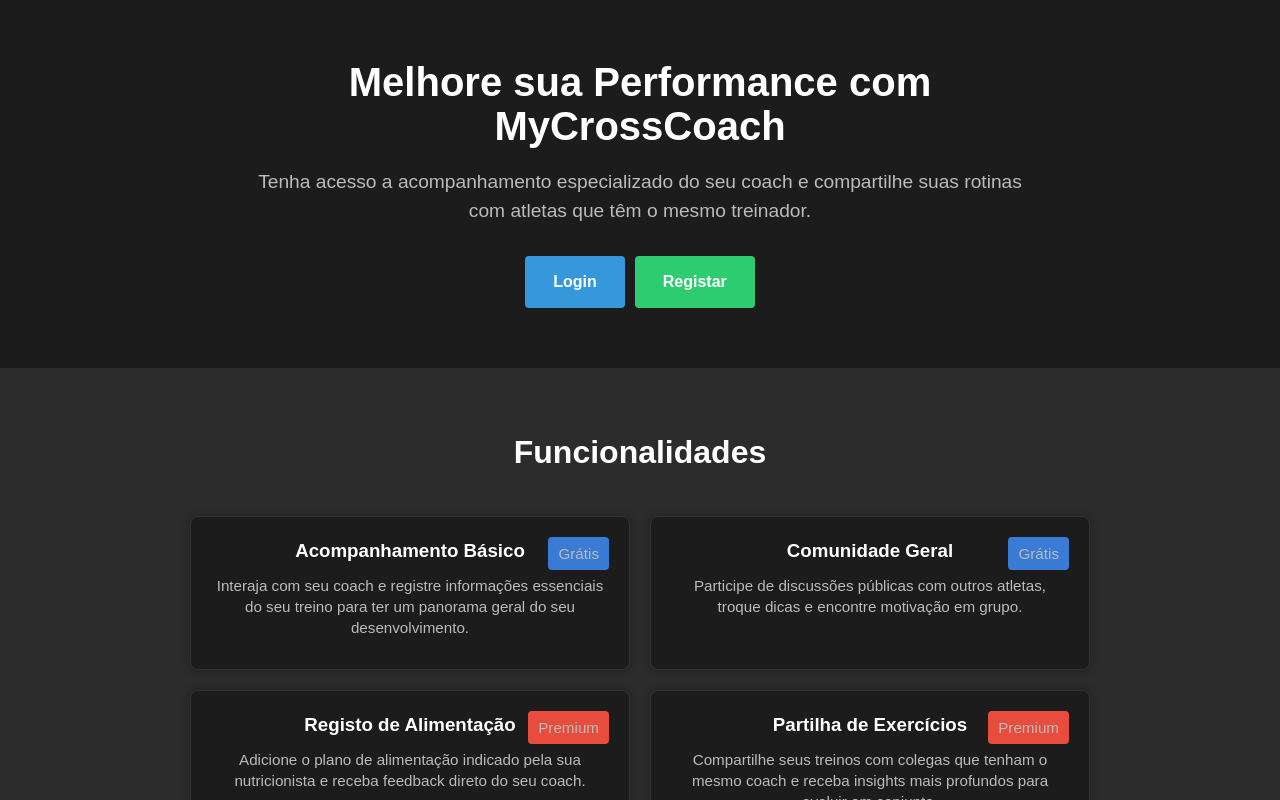
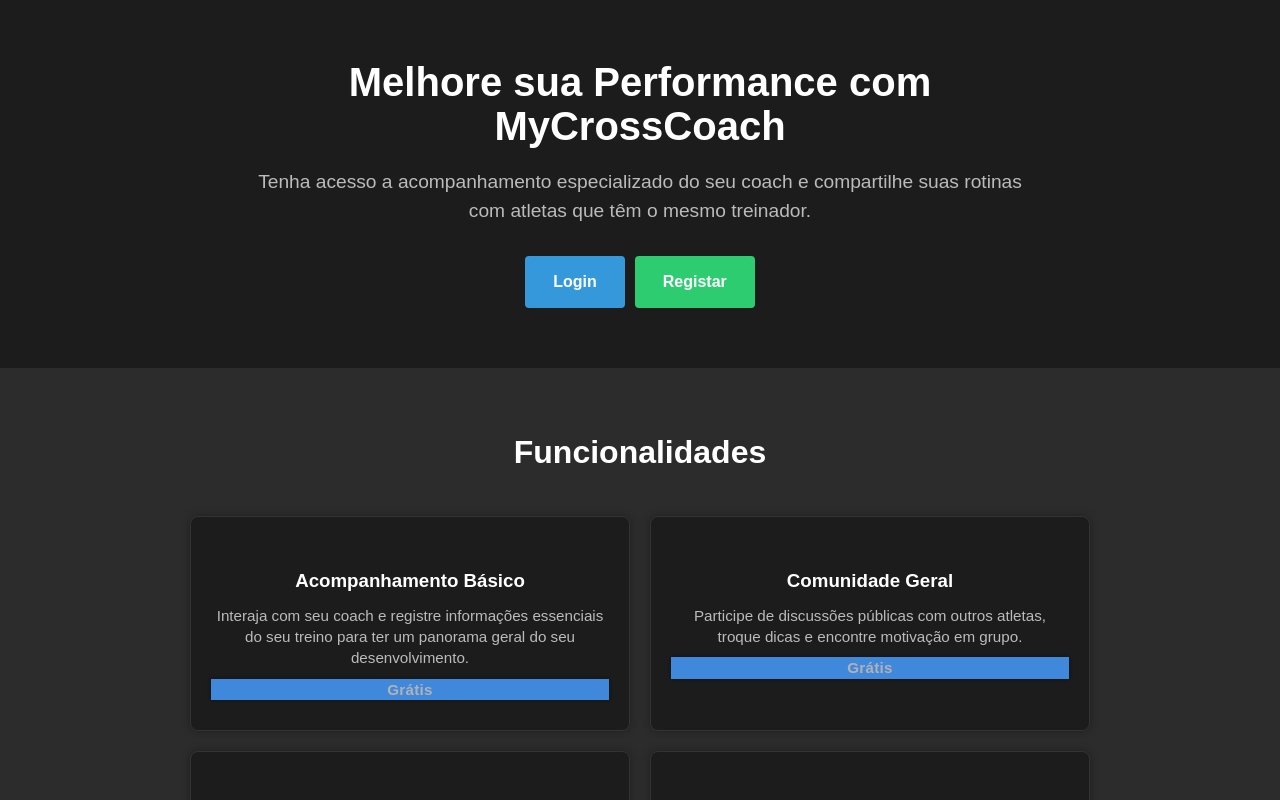
Before and after one commit to rubennuness/mycrosscoach, a React (Vite) app in the folder frontend/: page / in a window 1280 px wide. Shown: the top 800 px of the page. Built offline with nearby package versions, Linux system fonts and the light colour scheme.

Commit message:
fix home

```diff
--- a/frontend/src/pages/Home.css
+++ b/frontend/src/pages/Home.css
@@ -99,6 +99,7 @@
   padding:20px;
   position:relative;
   box-shadow:0 0 8px rgba(0,0,0,.3);
+  padding-top: 60px;
 }
 .feature-card h3{margin-bottom:10px;color:var(--white)}
 .feature-card p{
@@ -111,14 +112,16 @@
 /* badges */
 .badge-free,
 .badge-premium{
-  position:absolute;top:20px;right:20px;
-  font-size:.8rem;
-  padding:6px 10px;
-  border-radius:4px;
-  color:var(--white);
+  top: 12px;
+  right: 12px;
+  font-size: .75rem;
+  font-weight: 700;
+  letter-spacing: .3px;
+  box-shadow: 0 0 4px rgba(0,0,0,.4);
+  opacity: .95;
 }
-.badge-free   {background:var(--blue-300)}
-.badge-premium{background:#e74c3c}
+.badge-free   { background: #428ee6; }
+.badge-premium{ background: #ff5d47; }
 
 /* -------------------- PREMIUM CALLOUT --------------------------------- */
 .premium-callout{
@@ -167,3 +170,7 @@
   text-align:center;
   color:var(--grey-400);
 }
+
+@media (min-width:768px){
+  .feature-card{ padding-top: 50px; }   /* ainda deixa 30 px para o badge */
+}
```
